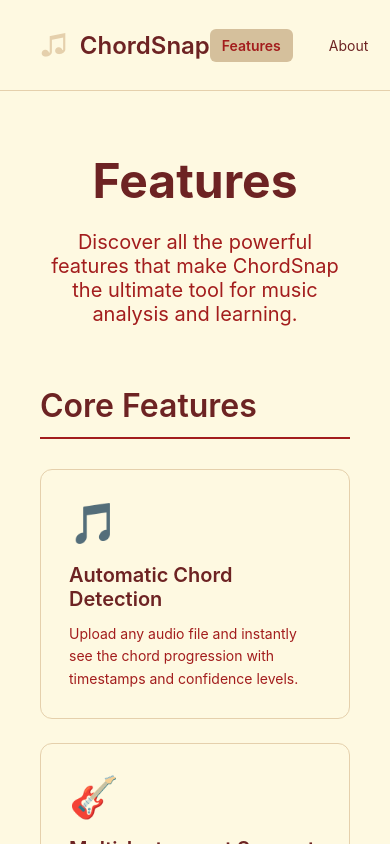
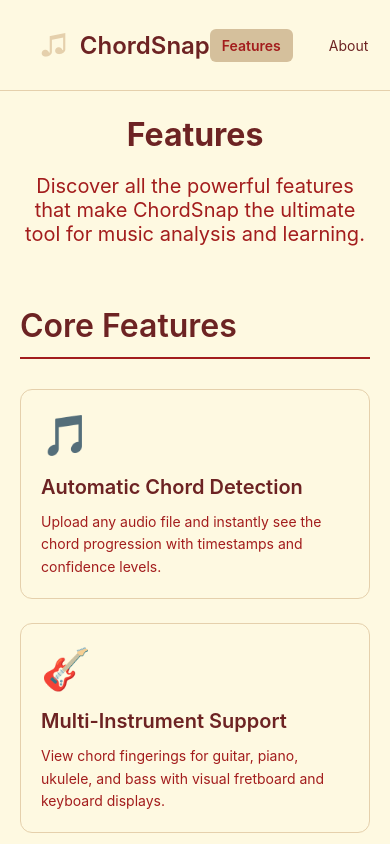
Before and after one commit to anirudhagarwal-dev/ChordSnap, a React (Vite) app: page / in a window 390 px wide. Both pictures are taken after a click on the button "Features". Shown: the top 844 px of the page. Built offline with nearby package versions, Linux system fonts and the light colour scheme.

Commit message:
replace inline styles with responsive classes

```diff
--- a/src/components/Features.tsx
+++ b/src/components/Features.tsx
@@ -128,9 +128,9 @@ export function Features() {
   ]
 
   return (
-    <div style={{ padding: '60px 40px', maxWidth: '1400px', margin: '0 auto' }}>
+    <div className="responsive-padding-large" style={{ padding: '60px 40px', maxWidth: '1400px', margin: '0 auto' }}>
       <div style={{ textAlign: 'center', marginBottom: '60px' }}>
-        <h1 style={{ fontSize: '48px', fontWeight: 700, marginBottom: '20px', color: 'var(--text-primary)' }}>
+        <h1 className="responsive-heading" style={{ fontSize: '48px', fontWeight: 700, marginBottom: '20px', color: 'var(--text-primary)' }}>
           Features
         </h1>
         <p style={{ fontSize: '20px', color: 'var(--text-secondary)', maxWidth: '700px', margin: '0 auto' }}>
@@ -141,6 +141,7 @@ export function Features() {
       {features.map((category, categoryIndex) => (
         <div key={categoryIndex} style={{ marginBottom: '60px' }}>
           <h2
+            className="responsive-heading"
             style={{
               fontSize: '32px',
               fontWeight: 600,
@@ -152,10 +153,11 @@ export function Features() {
           >
             {category.category}
           </h2>
-          <div style={{ display: 'grid', gridTemplateColumns: 'repeat(auto-fit, minmax(300px, 1fr))', gap: '24px' }}>
+          <div style={{ display: 'grid', gridTemplateColumns: 'repeat(auto-fit, minmax(250px, 1fr))', gap: '24px' }}>
             {category.items.map((feature, featureIndex) => (
               <div
                 key={featureIndex}
+                className="responsive-card-padding"
                 style={{
                   backgroundColor: 'var(--card-bg)',
                   padding: '28px',
```
